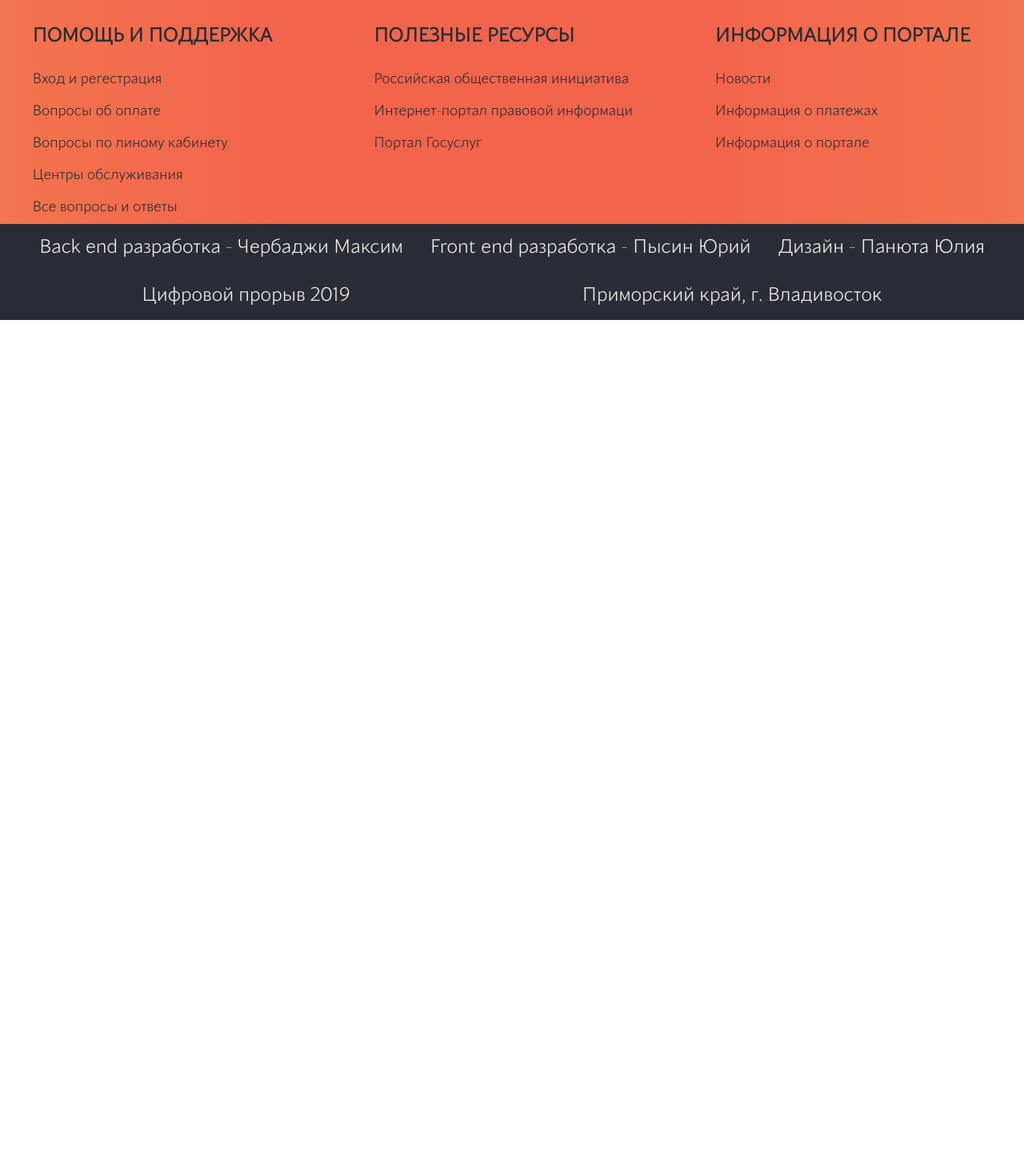
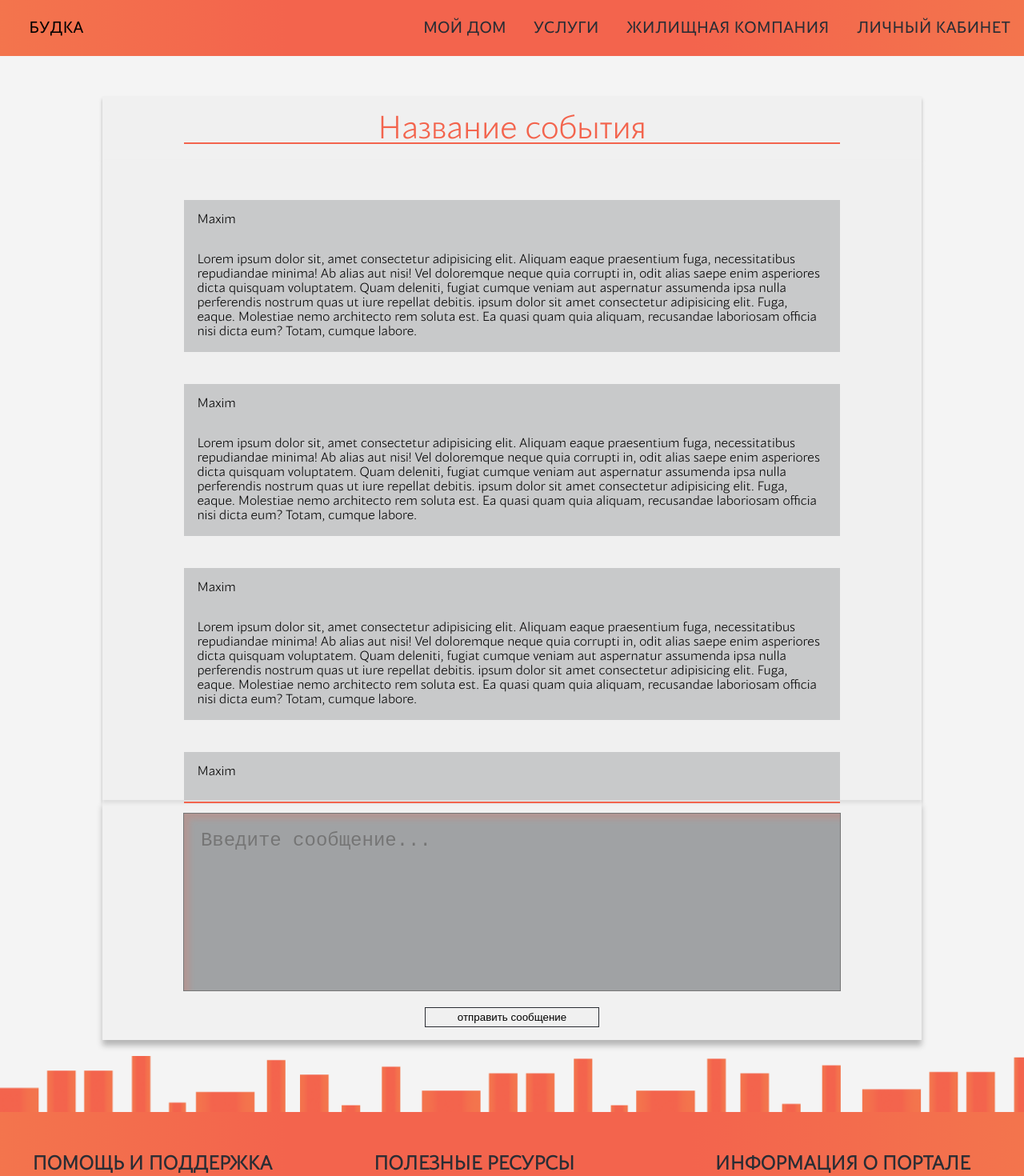
Before and after one commit to Code7unner/hackaton-dp, a Vue app in the folder client/: page /discussion in a window 1280 px wide. Shown: the top 1470 px of the page at 80% size. Before the commit the page ends 800 px from the top, so only its background shows below. Built offline with nearby package versions, Linux system fonts and the light colour scheme.

Commit message:
Add discussion page

```diff
--- a/client/src/App.vue
+++ b/client/src/App.vue
@@ -14,6 +14,9 @@ export default {
   components: {
     navBar,
     mainFooter
+  },
+  data() {
+    return {}
   }
 }
 </script>
--- a/client/src/components/NavBar.vue
+++ b/client/src/components/NavBar.vue
@@ -4,7 +4,7 @@
       <div class="routes">
         <router-link to="/" class="nav-item">Мой дом</router-link>
         <router-link to="/eventdiscussions" class="nav-item">Услуги</router-link>
-        <router-link to="/" class="nav-item">Жилищная компания</router-link>
+        <router-link to="/discussion" class="nav-item">Жилищная компания</router-link>
         <router-link to="/" class="nav-item">Личный кабинет</router-link>
       </div>
   </div>
--- a/client/src/router.js
+++ b/client/src/router.js
@@ -3,6 +3,7 @@ import Router from 'vue-router'
 import MainPage from './views/MainPage.vue'
 import CurrentEventPage from './views/CurrentEventPage.vue'
 import EventDiscussions from './views/EventDiscussions.vue'
+import Discussion from './views/Discussion.vue'
 
 Vue.use(Router)
 
@@ -25,6 +26,11 @@ export default new Router({
       path: '/eventdiscussions',
       name: 'eventdiscussions',
       component: EventDiscussions
+    },
+    {
+      path: '/discussion',
+      name: 'discassion',
+      component: Discussion
     }
   ]
 })
--- /dev/null
+++ b/client/src/views/Discussion.vue
@@ -0,0 +1,166 @@
+<template>
+  <div id="discussion">
+    <div class="header">
+      Название события
+      <hr class="line">
+    </div>
+    <div class="chat">
+      <div v-for="(msg, index) in messages" :key="index" class="msg">
+        <div class="msg-header">Maxim</div>
+        <div class="msg-text">Lorem ipsum dolor sit, amet consectetur adipisicing elit. Aliquam eaque praesentium fuga, necessitatibus repudiandae minima! Ab alias aut nisi! Vel doloremque neque quia corrupti in, odit alias saepe enim asperiores dicta quisquam voluptatem. Quam deleniti, fugiat cumque veniam aut aspernatur assumenda ipsa nulla perferendis nostrum quas ut iure repellat debitis. ipsum dolor sit amet consectetur adipisicing elit. Fuga, eaque. Molestiae nemo architecto rem soluta est. Ea quasi quam quia aliquam, recusandae laboriosam officia nisi dicta eum? Totam, cumque labore.</div>
+      </div>
+    </div>
+    <div class="new-msg">
+      <textarea placeholder="Введите сообщение..."></textarea>
+      <input class="btn" type="button" value="отправить сообщение">
+      <hr class="line">
+    </div>
+  </div>
+</template>
+
+<script>
+export default {
+  data() {
+    return {
+      messages: [{}, {}, {}, {}, {}, {}]
+    }
+  }
+}
+</script>
+
+<style lang="scss">
+@import '../assets/variables';
+
+#discussion {
+  display: grid;
+  grid-template-rows: 80px 800px 300px;
+  grid-template-columns: 80vw;
+  justify-content: center;
+  background: rgba(240, 240, 240, 0.7);
+  box-shadow: 0px 7px 7px rgba(0, 0, 0, 0.25);
+  padding-top: 50px;
+  padding-bottom: 180px;
+
+  .header {
+    position: relative;
+    box-shadow: 0px 4px 4px rgba(0, 0, 0, 0.25);
+    background: $julias-white;
+    text-align: center;
+    color: $julias-orange;
+    font-size: $l-font-size;
+    padding-top: 0.5em;
+
+    .line {
+      left: 10%;
+      bottom: 0px;
+      position: absolute;
+      width: 80%;
+      height: 2px;
+      background-color: $julias-orange;
+      border: 0;
+      z-index: 3;
+    }
+  }
+
+  .discription {
+    text-align: center;
+    background: $julias-white;
+    font-size: $s-font-size;
+    color: $julias-black;
+    box-shadow: 0px 4px 4px rgba(0, 0, 0, 0.25);
+  }
+
+  .chat {
+    &::-webkit-scrollbar-track {
+      -webkit-box-shadow: inset 0 0 6px rgba(0,0,0,0.3);
+      border-radius: 10px;
+      background-color: #F5F5F5;
+    }
+
+    &::-webkit-scrollbar {
+      width: 2px;
+      background-color: #F5F5F5;
+    }
+
+    &::-webkit-scrollbar-thumb {
+      border-radius: 10px;
+      -webkit-box-shadow: inset 0 0 6px rgba(0,0,0,.3);
+      background-color: #F3644D;
+    }
+
+    position: relative;
+    padding: 0 10%;
+    padding-top: 50px;
+    display: flex;
+    flex-direction: column;
+    row-gap: 20px;
+    overflow-y: scroll;
+    z-index: 0;
+    background: $julias-white;
+    box-shadow: 0px 4px 4px rgba(0, 0, 0, 0.25);
+
+    .msg {
+      background: #C8C9CA;
+      margin-bottom: 20px;
+      padding: 1em;
+      display: grid;
+      grid-template-rows: 50px minmax(50px, auto);
+
+      .msg-header {
+
+      }
+
+      .msg-text {
+
+      }
+    }
+  }
+
+  .new-msg {
+    position: relative;
+    display: flex;
+    z-index: 3;
+    flex-direction: column;
+    padding: 1em 0;
+    background: rgba(240, 240, 240, 0.7);
+    box-shadow: 0px 7px 7px rgba(0, 0, 0, 0.25);
+    align-items: center;
+
+    textarea {
+      width: 76%;
+      height: 180px;
+      resize: none;
+      background: #C8C9CA;
+      color: $julias-white;
+      padding: 2%;
+      font-size: $s-font-size;
+      background: rgba(42, 45, 52, 0.4);
+      box-shadow: inset 7px 7px 7px rgba(243, 100, 77, 0.2);
+      margin-bottom: 20px;
+    }
+
+    .btn {
+      border: 1px solid $julias-black;
+      background: $julias-white;
+      padding: 0.3em 3em;
+      transition: 0.5s;
+
+      &:hover {
+        border-radius: 20px;
+        background: $background-color;
+      }
+    }
+
+    .line {
+      left: 10%;
+      top: -6px;
+      position: absolute;
+      width: 80%;
+      height: 2px;
+      background-color: $julias-orange;
+      border: 0;
+      z-index: 3;
+    }
+  }
+}
+</style>
```
Also changed, not shown: client/src/store.js (line endings or trailing spaces).
